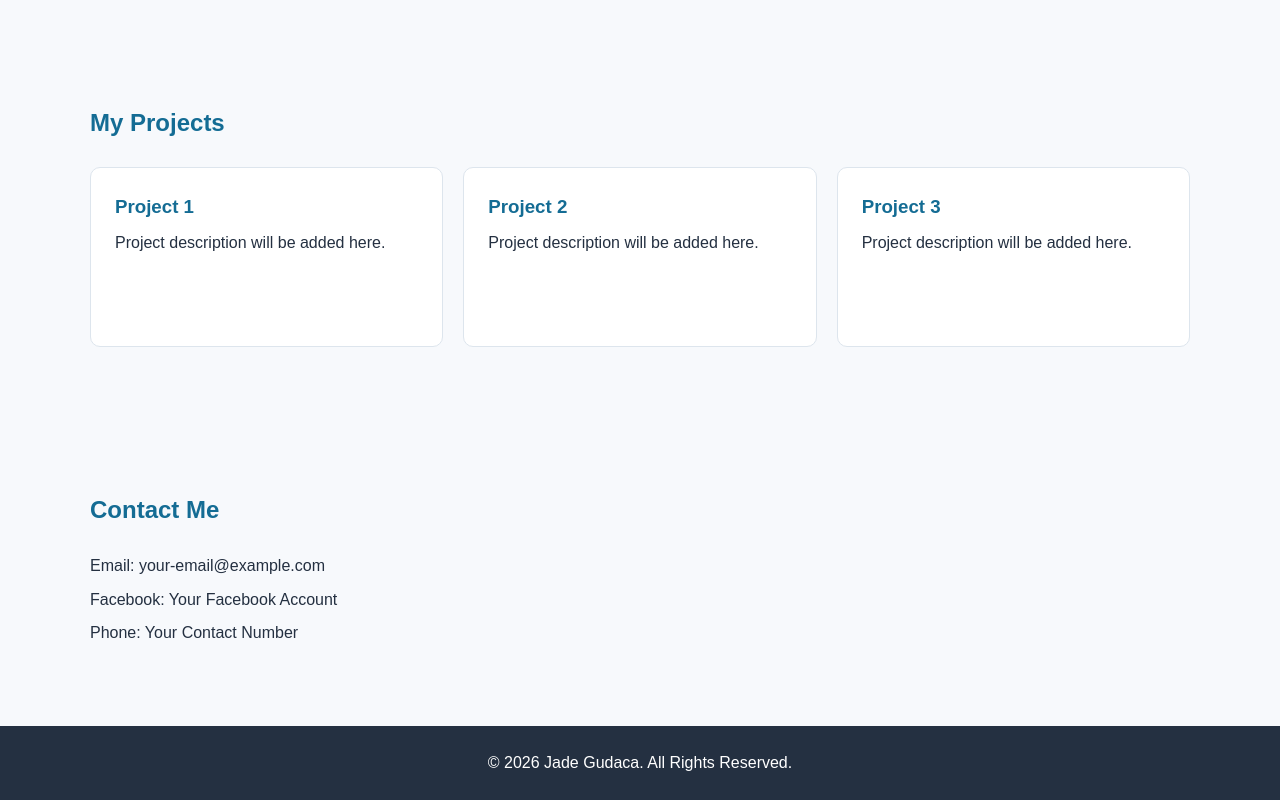
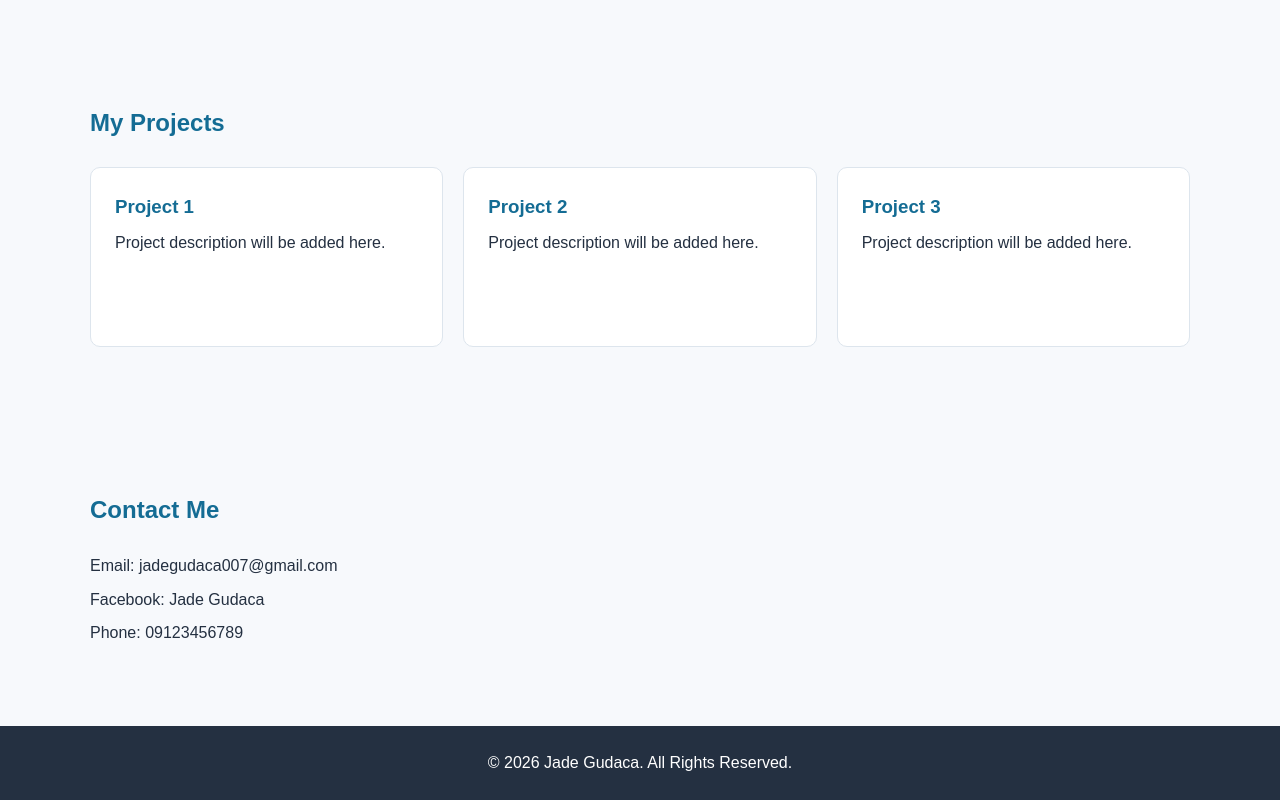
Before and after one commit to jadegudaca007-sketch/Gudaca-Project-1, a plain HTML site: page index.html in a window 1280 px wide. Shown: the part 1230-2030 px from the top of the page. Drawn offline with Linux system fonts and the light colour scheme.

Commit message:
changing my contact

```diff
--- a/index.html
+++ b/index.html
@@ -99,9 +99,9 @@
     <section class="contact" id="contact">
         <h2 class="section-title">Contact Me</h2>
 
-        <p>Email: your-email@example.com</p>
-        <p>Facebook: Your Facebook Account</p>
-        <p>Phone: Your Contact Number</p>
+        <p>Email: jadegudaca007@gmail.com</p>
+        <p>Facebook: Jade Gudaca</p>
+        <p>Phone: 09123456789</p>
     </section>
 
     <!-- Footer -->
```
